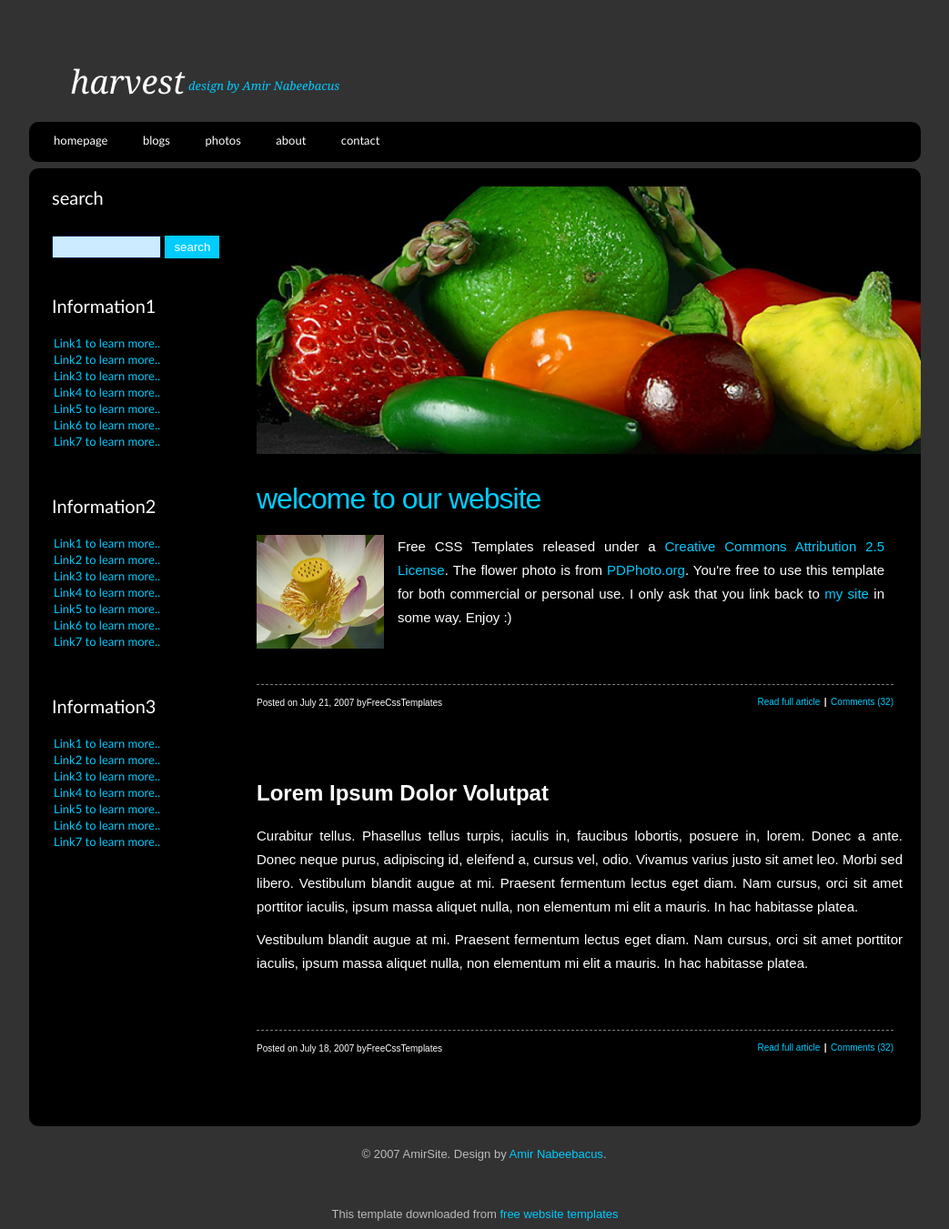
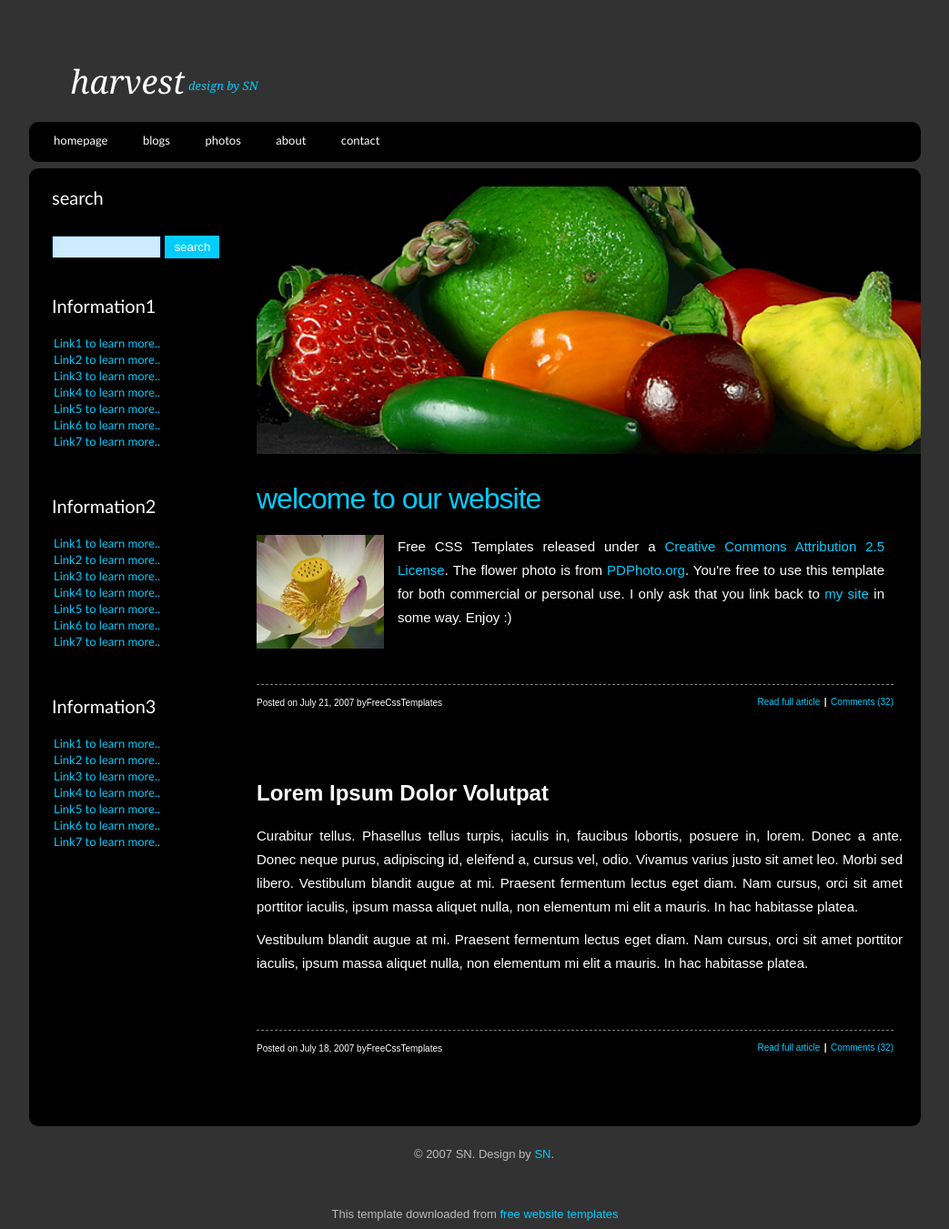
Before and after one commit to Dean175/harvest, a plain HTML site: page index.html in a window 1280 px wide. Shown: the whole page at 91% size, without its empty margins (118-1161 px from the left). Drawn offline with Linux system fonts and the light colour scheme.

Commit message:
Update name

```diff
--- a/index.html
+++ b/index.html
@@ -18,7 +18,7 @@
 
 				<div class="header_title">
 					<h2>harvest</h2>
-					<p>design by Amir Nabeebacus</p>
+					<p>design by SN</p>
 
 				</div><!--.header_title-->
 
@@ -170,8 +170,8 @@
 
 			<div id="footer">
 				<div id="footer-wrap">
-                    <p id="legal">&copy; 2007 AmirSite. Design by
-                    <a href="http://www.freecsstemplates.org/">Amir Nabeebacus</a>.</p>
+                    <p id="legal">&copy; 2007 SN. Design by
+                    <a href="http://www.freecsstemplates.org/">SN</a>.</p>
 				</div>
 			</div><!--#footer-->
 		<!--##################################<--FOOTER--##########################################-->
```
